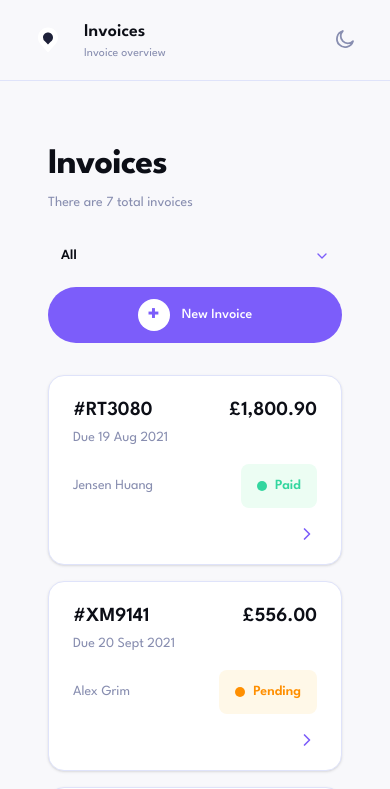
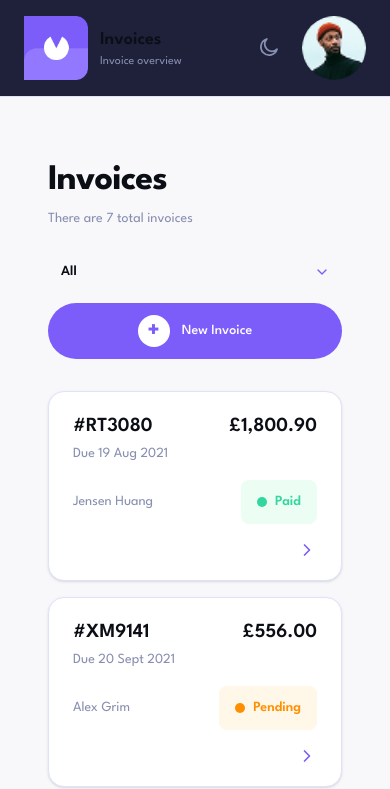
Before and after one commit to A-Rahiym/Invoice-App, a Next.js app: page /invoices in a window 390 px wide. Shown: the top 789 px of the page. Built offline with nearby package versions, Linux system fonts and the light colour scheme.

Commit message:
fix: menu bar position for tab and mobile fixed

```diff
--- a/components/AppChrome.tsx
+++ b/components/AppChrome.tsx
@@ -86,19 +86,30 @@ export function AppChrome({ children, mobileLabel, mobileSubtitle }: AppChromePr
       </aside>
 
       <div className="flex min-h-screen flex-1 flex-col">
-        <header className="flex items-center justify-between border-b border-default px-6 py-4 lg:hidden">
+        <header className="flex items-center justify-between border-b border-default bg-secondary px-6 py-4 lg:hidden">
           <div className="flex items-center gap-3">
-            <div className="flex h-12 w-12 items-center justify-center rounded-2xl bg-primary">
-              <LogoMark />
-
-            </div>
+            <Image
+              src="/logo.png"
+              alt="Invoice logo"
+              width={64}
+              height={64}
+            />
             <div>
               <p className="text-lg font-semibold fg">{mobileLabel}</p>
               <p className="text-xs text-muted">{mobileSubtitle}</p>
             </div>
           </div>
 
+          <div className="flex items-center gap-3">
             <ThemeToggle />
+            <Image
+              src="/man.png"
+              alt="User avatar"
+              width={64}
+              height={64}
+              className="rounded-full"
+            />
+          </div>
         </header>
 
         <main className="flex-1 px-6 py-8 sm:px-8 md:px-10 md:py-12 lg:px-12 xl:px-16">{children}</main>
```
Also changed, not shown: public/EmptyLight.svg (added). Lines whose indentation alone changed are shown as unchanged.
